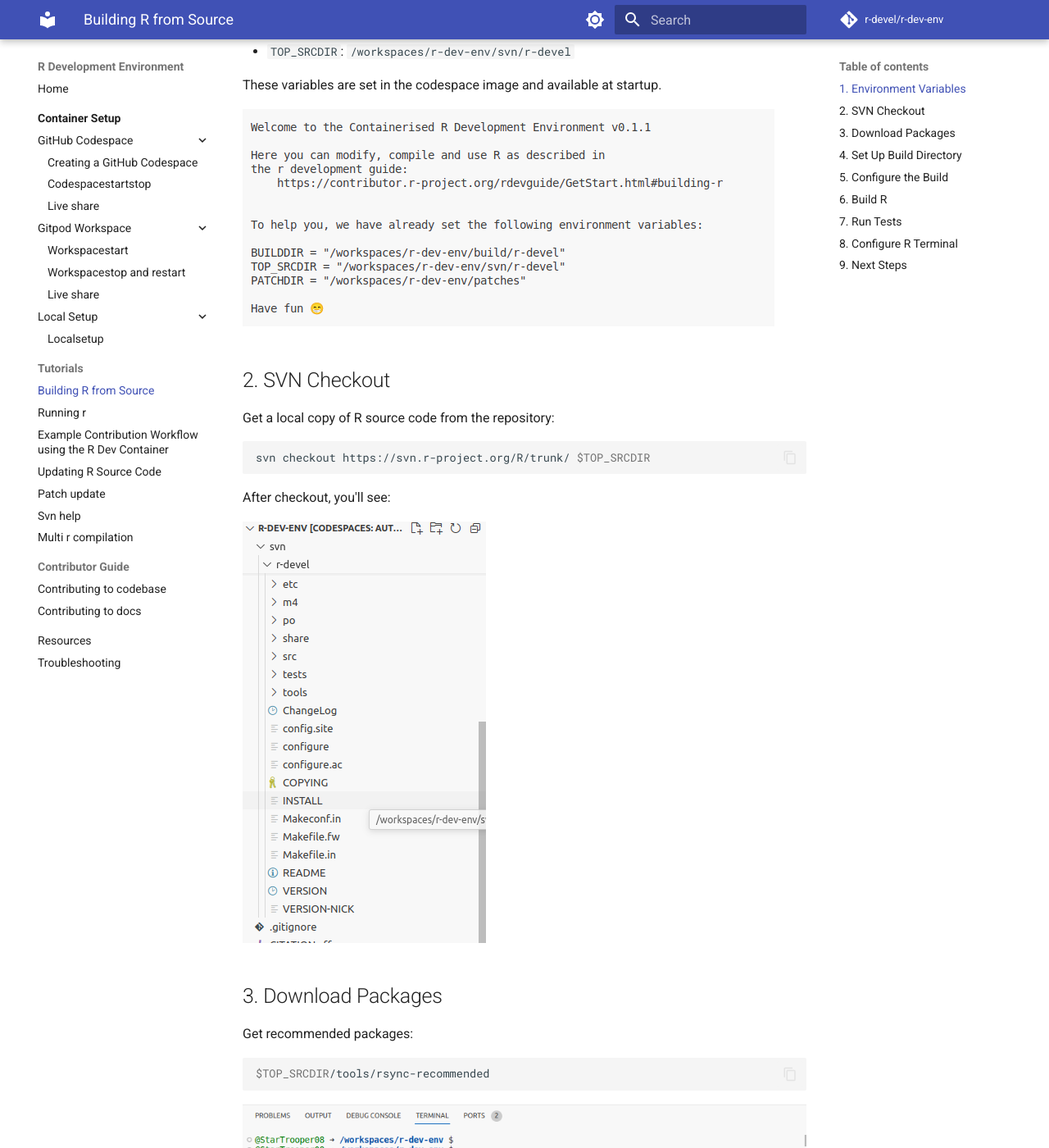
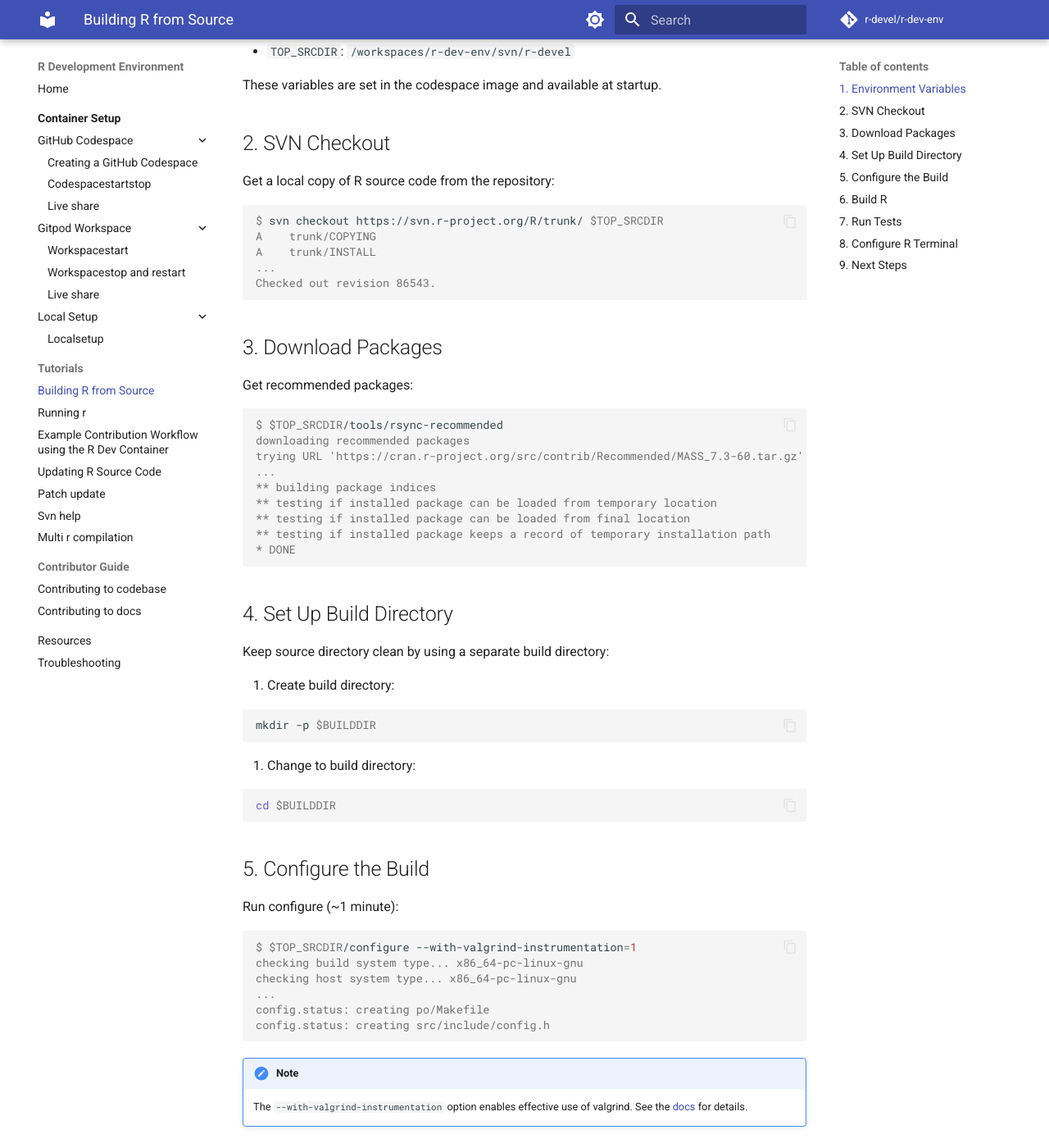
Before and after one commit to r-devel/r-dev-env, an MkDocs documentation site: the page built from docs/tutorials/building_r.md, in a window 1280 px wide and 1400 px high, scrolled down 256 px. Shown: the whole window at 82% size. Built offline with MkDocs 1.6.1 and Material for MkDocs 9.7.7, drawn with Linux system fonts in a browser that asks for light colours; comment, search, counter and statistics services are not loaded; some of the changed text lies outside the part shown.

Commit message:
docs: Use proper code fencing for console outputs
- Use `console for terminal output
- Use `Rconsole for R console output
- Replace text-only screenshots with fenced code blocks
- Improve accessibility and maintainability
- Follow recommendations from r-devel/r-dev-day#60

````diff
--- a/docs/tutorials/building_r.md
+++ b/docs/tutorials/building_r.md
@@ -9,29 +9,33 @@ The following environment variables define paths for building R:
 
 These variables are set in the codespace image and available at startup.
 
-![alt text](../assets/rdev6.png)
-
 ## 2. SVN Checkout
 
 Get a local copy of R source code from the repository:
 
-```bash
-svn checkout https://svn.r-project.org/R/trunk/ $TOP_SRCDIR
+```console
+$ svn checkout https://svn.r-project.org/R/trunk/ $TOP_SRCDIR
+A    trunk/COPYING
+A    trunk/INSTALL
+...
+Checked out revision 86543.
 ```
-
-After checkout, you'll see:
-
-![alt text](../assets/rdev8.png)
 
 ## 3. Download Packages
 
 Get recommended packages:
 
-```bash
-$TOP_SRCDIR/tools/rsync-recommended
+```console
+$ $TOP_SRCDIR/tools/rsync-recommended
+downloading recommended packages
+trying URL 'https://cran.r-project.org/src/contrib/Recommended/MASS_7.3-60.tar.gz'
+...
+** building package indices
+** testing if installed package can be loaded from temporary location
+** testing if installed package can be loaded from final location
+** testing if installed package keeps a record of temporary installation path
+* DONE
 ```
-
-![alt text](../assets/rdev9.png)
 
 ## 4. Set Up Build Directory
 
@@ -53,18 +57,19 @@ Keep source directory clean by using a separate build directory:
 
 Run configure (~1 minute):
 
-```bash
-$TOP_SRCDIR/configure --with-valgrind-instrumentation=1
+```console
+$ $TOP_SRCDIR/configure --with-valgrind-instrumentation=1
+checking build system type... x86_64-pc-linux-gnu
+checking host system type... x86_64-pc-linux-gnu
+...
+config.status: creating po/Makefile
+config.status: creating src/include/config.h
 ```
 
 !!! Note
     The `--with-valgrind-instrumentation` option enables effective use of
     valgrind. See the [docs](https://cran.r-project.org/doc/manuals/R-exts.html#Using-valgrind)
     for details.
-
-After configuration:
-
-![alt text](../assets/rdev7.png)
 
 ## 6. Build R
 
@@ -88,13 +93,8 @@ If tests fail, see [SVN Help](./svn_help.md).
 
 Set R version for VSCode:
 
-```bash
-which_r
-```
-
-You'll see:
-
-```text
+```console
+$ which_r
 Which version of R should be used in new R terminals?
 1. R 4.4.0 (release version built into this container)
 Additional R builds available:
````
Also changed, not shown: docs/tutorials/running_r.md (+15 -10 lines).
